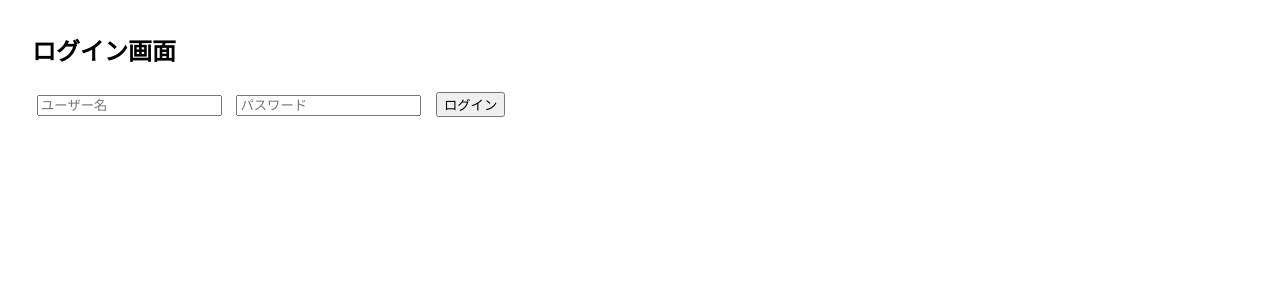
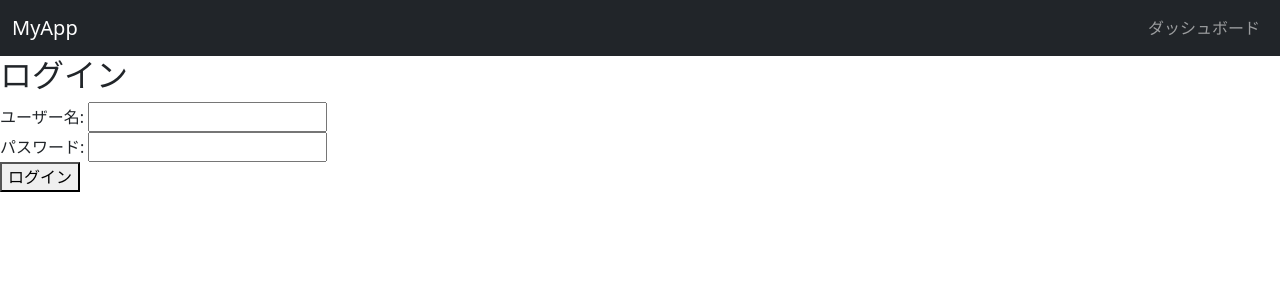
Before and after one commit to sasa233-ta/python_web, a FastAPI app: page / in a window 1280 px wide. Shown: the top 300 px of the page. Run offline with FastAPI, Linux system fonts and the light colour scheme.

Commit message:
ユーザー認証機能の強化とセッション管理の実装

```diff
--- a/app/templates/dashboard.html
+++ b/app/templates/dashboard.html
@@ -4,6 +4,7 @@
   <title>ダッシュボード</title>
 </head>
 <body>
+  {% include "header.html" %}
   <h2>ようこそ！</h2>
   <p>ダッシュボードへようこそ。</p>
 </body>
--- /dev/null
+++ b/app/templates/header.html
@@ -0,0 +1,36 @@
+<!DOCTYPE html>
+<html lang="ja">
+<head>
+    <meta charset="UTF-8">
+    <meta name="viewport" content="width=device-width, initial-scale=1.0">
+    <title>Document</title>
+    <link rel="stylesheet" href="https://cdn.jsdelivr.net/npm/bootstrap@5.3.0/dist/css/bootstrap.min.css">
+</head>
+<body>
+<header>
+  <nav class="navbar navbar-expand-lg navbar-dark bg-dark">
+    <div class="container-fluid">
+      <a class="navbar-brand" href="/dashboard">MyApp</a>
+      <button class="navbar-toggler" type="button" data-bs-toggle="collapse" data-bs-target="#navbarNav" aria-controls="navbarNav" aria-expanded="false" aria-label="Toggle navigation">
+        <span class="navbar-toggler-icon"></span>
+      </button>
+      <div class="collapse navbar-collapse" id="navbarNav">
+        <ul class="navbar-nav ms-auto">
+          <li class="nav-item">
+            <a class="nav-link" href="/dashboard">ダッシュボード</a>
+          </li>
+          {% if request.cookies.user_id %}
+          <li class="nav-item">
+            <a class="nav-link" href="/logout">ログアウト</a>
+          </li>
+          {% endif %}
+        </ul>
+        {% if request.cookies.user_id %}
+          <span class="navbar-text ms-3">ようこそ{{ request.cookies.user_id }}さん</span>
+        {% endif %}
+      </div>
+    </div>
+  </nav>
+</header>
+</body>
+</html>
--- a/app/templates/login.html
+++ b/app/templates/login.html
@@ -2,17 +2,17 @@
 <html>
 <head>
   <title>ログイン</title>
-  <link rel="stylesheet" href="/static/css/style.css">
 </head>
 <body>
-  <h2>ログイン画面</h2>
+  {% include "header.html" %}
+  <h2>ログイン</h2>
   <form method="post" action="/login">
-    <input type="text" name="username" placeholder="ユーザー名" required />
-    <input type="password" name="password" placeholder="パスワード" required />
+    <label for="username">ユーザー名:</label>
+    <input type="text" id="username" name="username" required><br>
+    <label for="password">パスワード:</label>
+    <input type="password" id="password" name="password" required><br>
     <button type="submit">ログイン</button>
-    {% if error %}
-      <p style="color:red;">{{ error }}</p>
-    {% endif %}
   </form>
+  {% if error %}<p style="color:red">{{ error }}</p>{% endif %}
 </body>
 </html>
--- a/app/views/auth_view.py
+++ b/app/views/auth_view.py
@@ -1,5 +1,7 @@
-from fastapi import APIRouter, Request
+from fastapi import APIRouter, Request, Depends
+from fastapi.responses import RedirectResponse
 from app.core.config import templates
+from app.utils.auth_utils import get_current_user_id
 
 router = APIRouter()
 
@@ -9,7 +11,7 @@ def login_page(request: Request):
     return templates.TemplateResponse("login.html", {"request": request})
 
 @router.get("/dashboard")
-def dashboard_page(request: Request):
+def dashboard_page(request: Request, user_id: str = Depends(get_current_user_id)):
     return templates.TemplateResponse("dashboard.html", {"request": request})
 
 @router.get("/register")
```
Also changed, not shown: app/controllers/auth_controller.py (+10 -1 lines), app/core/config.py (+8 -0 lines), app/templates/register.html (+10 -6 lines), app/utils/auth_utils.py (added, +19 -0 lines).
